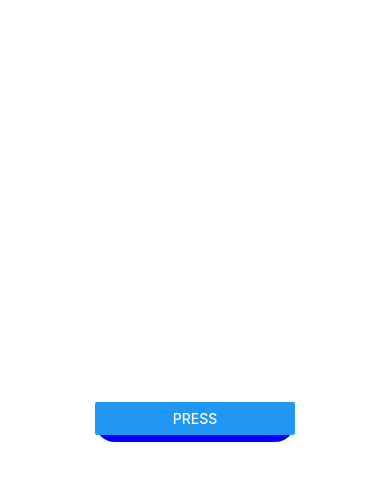
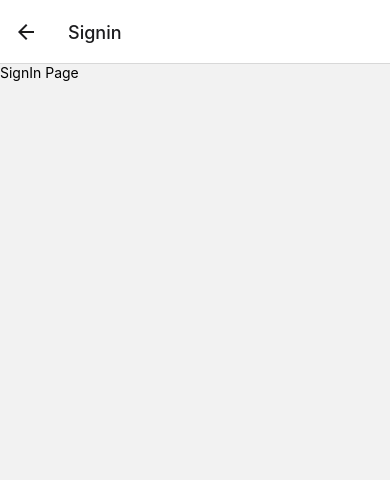
Before and after one commit to jalal-codr/AppDevPrac, a React Native app: screen /Signin in a window 390 px wide. Shown: the top 480 px of the page. Built offline with nearby package versions, Linux system fonts and the light colour scheme.

Commit message:
learning react navigation

```diff
--- a/App.js
+++ b/App.js
@@ -1,16 +1,24 @@
-import { StatusBar } from 'expo-status-bar';
-import { StyleSheet, Text, View, Button,Alert } from 'react-native';
-import Header from './Components/Header';
+import * as React from 'react';
+import { StyleSheet } from 'react-native';
+import {NavigationContainer} from '@react-navigation/native'
+import {createNativeStackNavigator} from "@react-navigation/native-stack"
+import Home from './Screens/Home/Home';
+import Signin from './Screens/Signin/Signin';
+
+
+
+const Stack = createNativeStackNavigator();
 
 export default function App() {
 
 
-
-
   return (
-    <View style={styles.container}>
-      <Header/>
-    </View>
+    <NavigationContainer>
+      <Stack.Navigator  initialRouteName='Home'>
+        <Stack.Screen name='Home' component={Home}/>
+        <Stack.Screen name='Signin' component={Signin}/>
+      </Stack.Navigator>
+    </NavigationContainer>
   );
 }
 
--- /dev/null
+++ b/Screens/Home/Home.jsx
@@ -0,0 +1,12 @@
+import React from 'react'
+import {View,Text} from 'react-native'
+
+function Home() {
+  return (
+  <View>
+    <Text>Hello</Text>
+  </View>
+  )
+}
+
+export default Home
--- /dev/null
+++ b/Screens/Signin/Signin.jsx
@@ -0,0 +1,12 @@
+import React from 'react'
+import {View,Text} from 'react-native'
+
+function Signin() {
+  return (
+    <View>
+        <Text>SignIn Page</Text>
+    </View>
+  )
+}
+
+export default Signin
--- a/package.json
+++ b/package.json
@@ -9,10 +9,14 @@
     "web": "expo start --web"
   },
   "dependencies": {
+    "@react-navigation/native": "^6.1.14",
+    "@react-navigation/native-stack": "^6.9.22",
     "expo": "~50.0.7",
     "expo-status-bar": "~1.11.1",
     "react": "18.2.0",
-    "react-native": "0.73.4"
+    "react-native": "0.73.4",
+    "react-native-safe-area-context": "4.8.2",
+    "react-native-screens": "~3.29.0"
   },
   "devDependencies": {
     "@babel/core": "^7.20.0"
```
Also changed, not shown: 1 other file (tests, documents, lock files or other folders).
